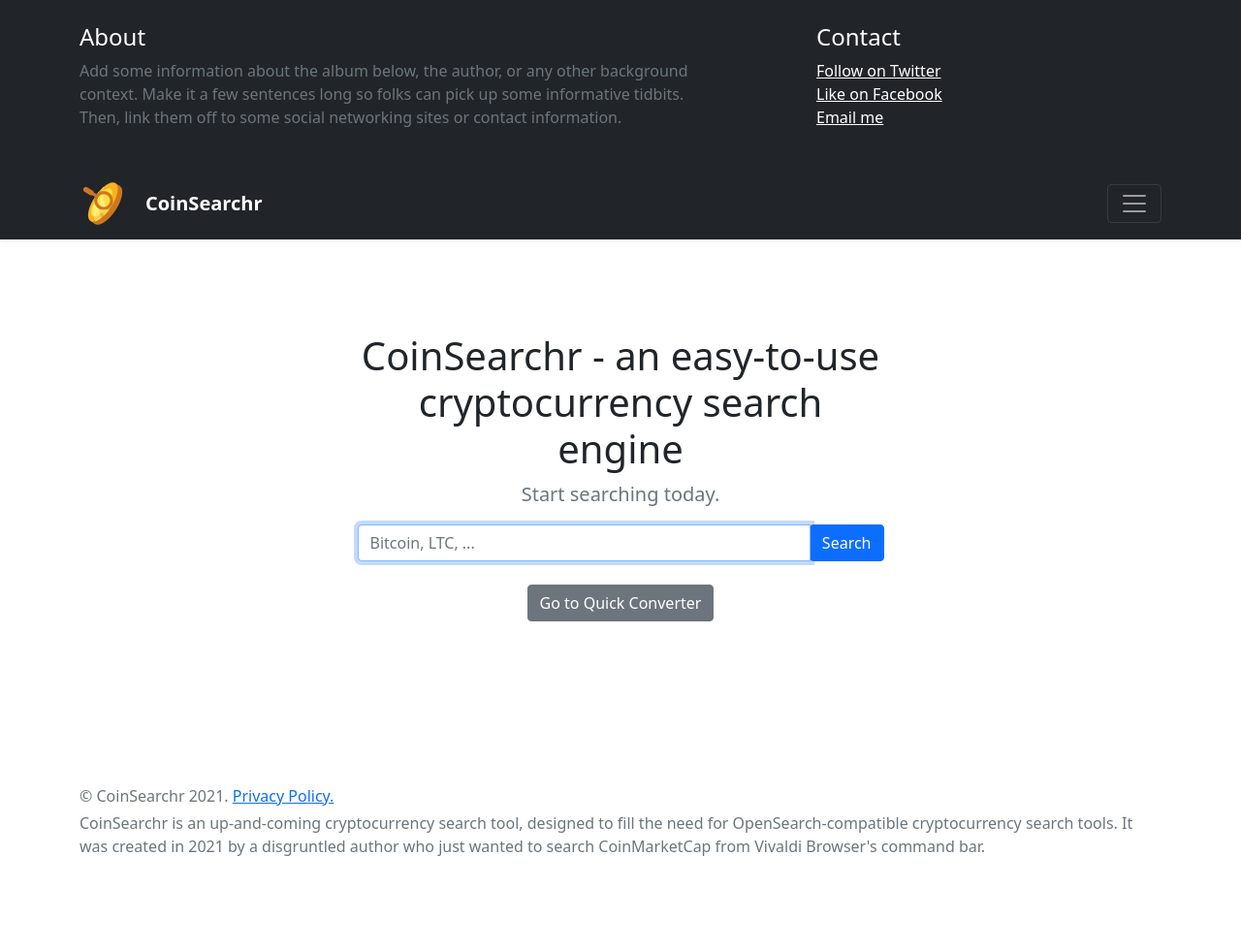
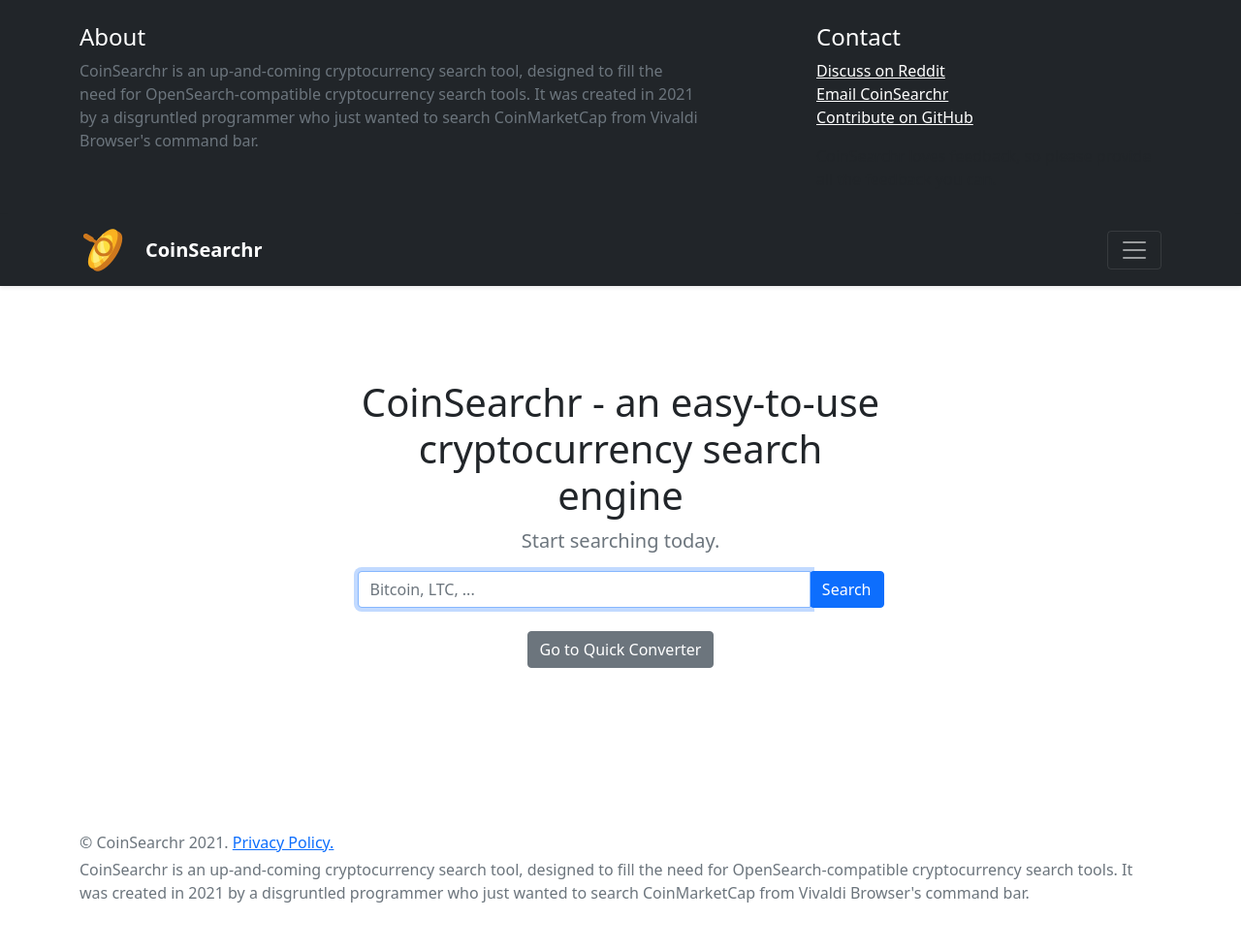
Before and after one commit to CoinSearchr/CoinSearchr-site, a Flask app: page / in a window 1280 px wide, after a click that opens the changed part. Shown: the whole page at 97% size. Before the commit the page ends 883 px from the top, so only its background shows below. Run offline with Flask 2, Linux system fonts and the light colour scheme; some libraries are stand-ins or nearby versions.

Commit message:
Update navbar text

```diff
--- a/coinsearchr/templates/base.jinja2
+++ b/coinsearchr/templates/base.jinja2
@@ -34,17 +34,17 @@
 					<div class="row">
 						<div class="col-sm-8 col-md-7 py-4">
 							<h4 class="text-white">About</h4>
-							<p class="text-muted">Add some information about the album below, the author, or any other
-								background context. Make it a few sentences long so folks can pick up some informative
-								tidbits. Then, link them off to some social networking sites or contact information.</p>
+							<p class="text-muted">CoinSearchr is an up-and-coming cryptocurrency search tool, designed to fill the need for OpenSearch-compatible cryptocurrency search tools.
+							It was created in 2021 by a disgruntled programmer who just wanted to search CoinMarketCap from Vivaldi Browser's command bar.</p>
 						</div>
 						<div class="col-sm-4 offset-md-1 py-4">
 							<h4 class="text-white">Contact</h4>
 							<ul class="list-unstyled">
-								<li><a href="#" class="text-white">Follow on Twitter</a></li>
-								<li><a href="#" class="text-white">Like on Facebook</a></li>
-								<li><a href="#" class="text-white">Email me</a></li>
+								<li><a href="https://reddit.com/u/coin-searchr" class="text-white" target="_blank">Discuss on Reddit</a></li>
+								<li><a href="mailto:coinsearchr+navbar@protonmail.com" class="text-white">Email CoinSearchr</a></li>
+								<li><a href="https://github.com/CoinSearchr/CoinSearchr-site" class="text-white" target="_blank">Contribute on GitHub</a></li>
 							</ul>
+							CoinSearchr loves feedback, so please provide all the feedback you can.
 						</div>
 					</div>
 				</div>
@@ -75,7 +75,7 @@
 				</p>
 				--> {# TODO JS hide this if it's less than 2 screenfuls, but show otherwise #}
 				<p class="mb-1">&copy; CoinSearchr {{ now.year }}. <a href="{{ url_for('privacypolicy') }}">Privacy Policy.</a></p>
-				<p class="mb-0">CoinSearchr is an up-and-coming cryptocurrency search tool, designed to fill the need for OpenSearch-compatible cryptocurrency search tools. It was created in 2021 by a disgruntled author who just wanted to search CoinMarketCap from Vivaldi Browser's command bar.</p>
+				<p class="mb-0">CoinSearchr is an up-and-coming cryptocurrency search tool, designed to fill the need for OpenSearch-compatible cryptocurrency search tools. It was created in 2021 by a disgruntled programmer who just wanted to search CoinMarketCap from Vivaldi Browser's command bar.</p>
 			</div>
 		</footer>
 
```
